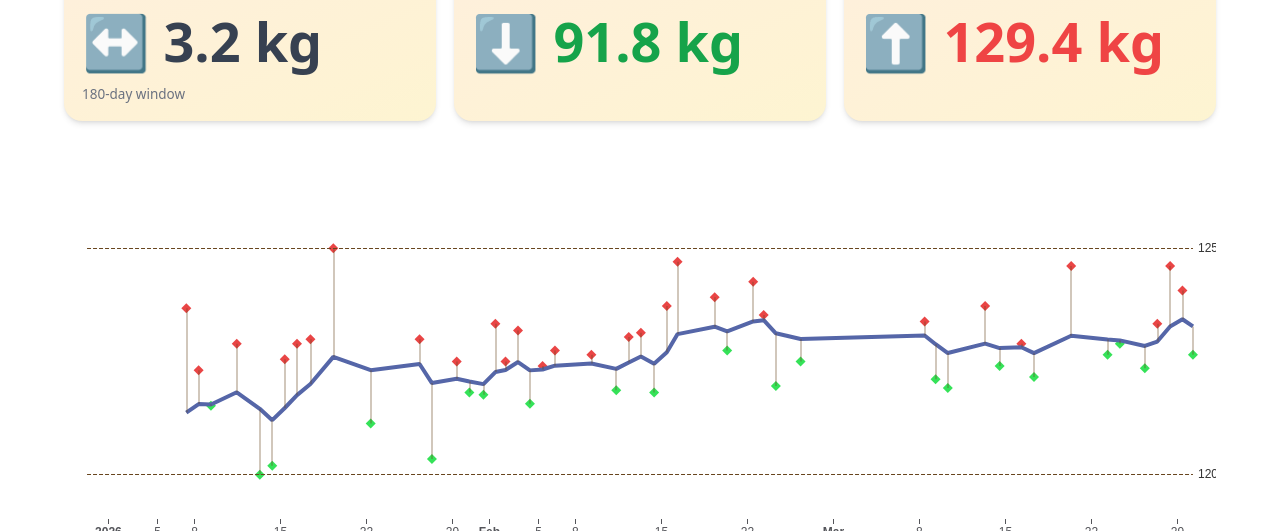
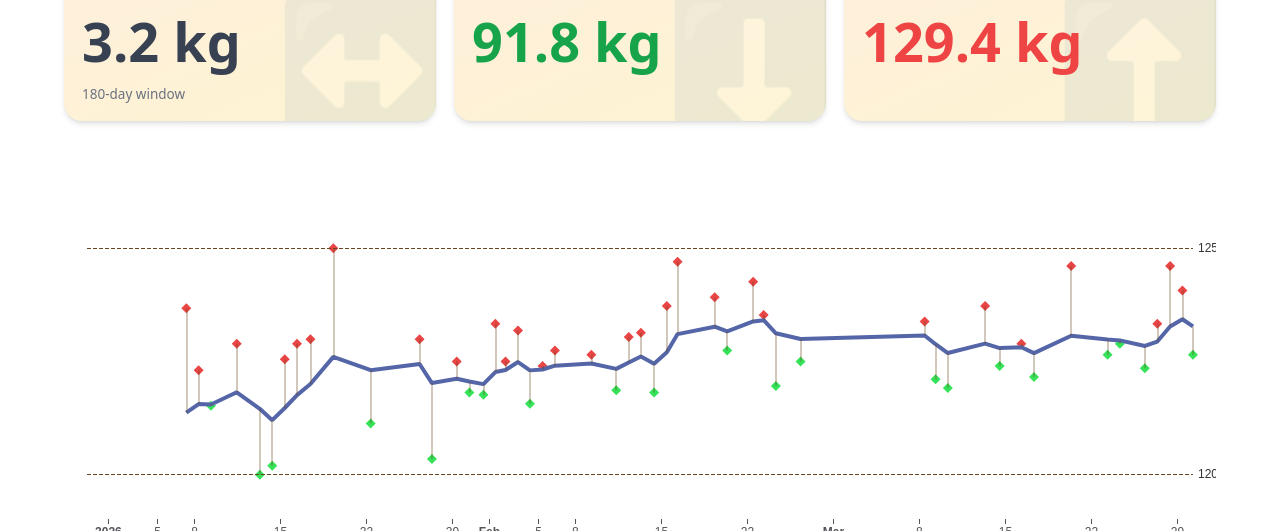
Before and after one commit to axiom/libra-weight-fetcher, an Astro site: page / in a window 1280 px wide. Shown: the part 850-1381 px from the top of the page. Built offline with nearby package versions, Linux system fonts and the light colour scheme; Astro itself is replaced by a stand-in of ours.

Commit message:
Use emoji as decorative background on kpi boxes

```diff
--- a/src/components/kpis/WeightKPIView.tsx
+++ b/src/components/kpis/WeightKPIView.tsx
@@ -27,7 +27,7 @@ interface Props {
 export default function WeightKPIView(props: Props) {
   return (
     <div
-      class={`rounded-2xl p-4 bg-gray-50 dark:bg-gray-800 border-2 border-gray-300 dark:border-gray-600 shadow-md hover:shadow-lg transition-shadow duration-200 bg-gradient-to-br from-orange-100/80 to-amber-100/80 dark:from-orange-900/30 dark:to-amber-900/30 ${props.class ?? ""}`}
+      class={`relative overflow-hidden rounded-2xl p-4 bg-gray-50 dark:bg-gray-800 border-2 border-gray-300 dark:border-gray-600 shadow-md hover:shadow-lg transition-shadow duration-200 bg-gradient-to-br from-orange-100/80 to-amber-100/80 dark:from-orange-900/30 dark:to-amber-900/30 ${props.class ?? ""}`}
     >
       <div class="flex items-start justify-between gap-3 mb-2">
         <div class="text-sm text-gray-600 dark:text-gray-300">
@@ -48,7 +48,7 @@ export default function WeightKPIView(props: Props) {
         </div>
       </div>
 
-      <div class="text-5xl font-semibold text-gray-900 dark:text-gray-100 leading-tight">
+      <div class="text-5xl font-semibold text-gray-900 dark:text-gray-100 leading-tight relative z-10">
         {props.slots?.value ? (
           props.slots.value({
             value: props.value,
@@ -56,13 +56,11 @@ export default function WeightKPIView(props: Props) {
             icon: props.icon,
           })
         ) : (
-          <span class={props.valueClassName}>
-            {props.slots?.icon
-              ? props.slots.icon({ icon: props.icon })
-              : props.icon}{" "}
-            {props.value}
-          </span>
+          <span class={props.valueClassName}>{props.value}</span>
         )}
+      </div>
+      <div class="absolute -bottom-4 -right-4 text-9xl opacity-15 select-none pointer-events-none leading-none">
+        {props.icon}
       </div>
 
       {props.slots?.meta ? (
```
